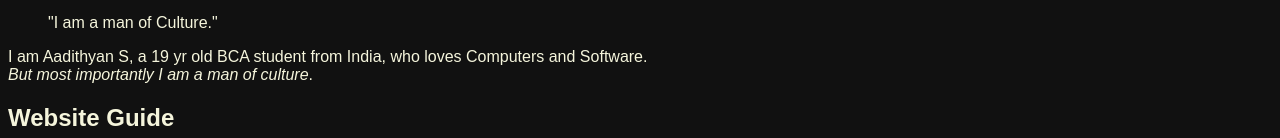
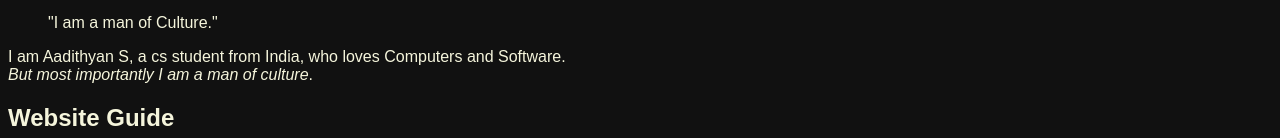
Before and after one commit to aadithyancodes/website, a plain HTML site: page index.html in a window 1280 px wide. Shown: the part 301-439 px from the top of the page. Drawn offline with Linux system fonts and the light colour scheme; a web font is replaced by a local one.

Commit message:
Update index.html

```diff
--- a/index.html
+++ b/index.html
@@ -39,7 +39,7 @@
 
 
 
-<p>I am Aadithyan S, a 19 yr old BCA student from India, who loves Computers and Software.<br>
+<p>I am Aadithyan S, a cs student from India, who loves Computers and Software.<br>
 <i>But most importantly I am a man of culture</i>.</p>
 
 
```
